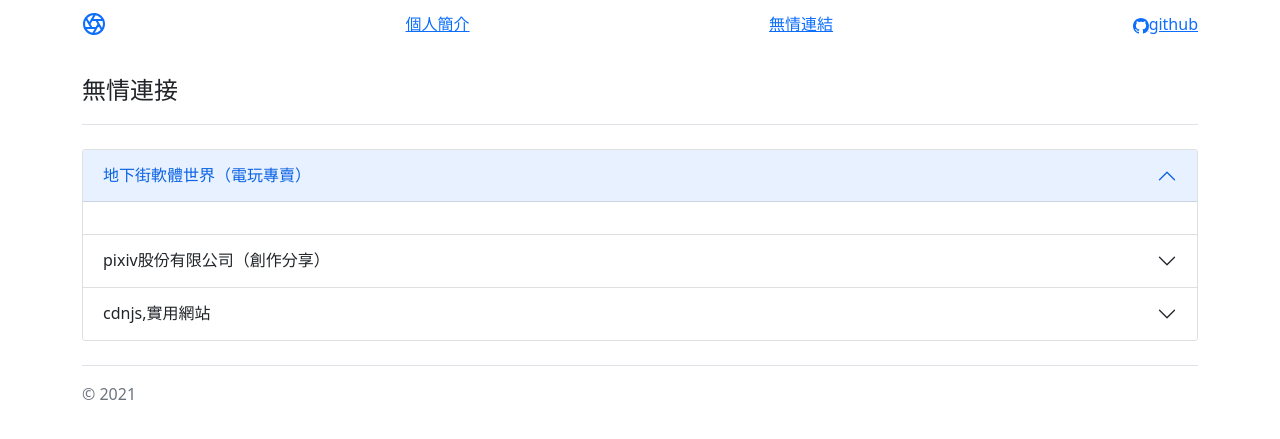
After one commit to yusei27017/flaskBlog, a Flask app: page /linkPage in a window 1280 px wide. The commit adds this page. Shown: the top 439 px of the page. Run offline with Flask 2, Linux system fonts and the light colour scheme; data that the repository does not hold is empty; some libraries are stand-ins or nearby versions.

Commit message:
link page commit

```diff
--- a/app.py
+++ b/app.py
@@ -38,6 +38,10 @@ def skillPage():
 def aboutJp():
     return render_template("aboutJp.html")
 
+@app.route("/linkPage")
+def linkPage():
+    return render_template("linkPage.html")
+
 @app.route("/aboutMeData")
 def aboutMeData():
     res = mongo.db.aboutMe.find({'sort':'aboutMe'})
@@ -58,3 +62,10 @@ def footerData():
     for v in res:
         data = v['data']
     return jsonify(data=data)
+
+@app.route("/linkData")
+def linkData():
+    res = mongo.db.aboutMe.find({'sort':'linkData'})
+    for v in res:
+        data = v['data']
+    return jsonify(data=data)
--- a/templates/layout.html
+++ b/templates/layout.html
@@ -21,7 +21,7 @@
         <svg xmlns="http://www.w3.org/2000/svg" width="24" height="24" fill="none" stroke="currentColor" stroke-linecap="round" stroke-linejoin="round" stroke-width="2" class="d-block mx-auto" role="img" viewBox="0 0 24 24"><title>Product</title><circle cx="12" cy="12" r="10"/><path d="M14.31 8l5.74 9.94M9.69 8h11.48M7.38 12l5.74-9.94M9.69 16L3.95 6.06M14.31 16H2.83m13.79-4l-5.74 9.94"/></svg>
       </a>
       <a class="py-2 d-none d-md-inline-block" href="/aboutMe">個人簡介</a>
-      <a class="py-2 d-none d-md-inline-block" href="#">無情連結</a>
+      <a class="py-2 d-none d-md-inline-block" href="/linkPage">無情連結</a>
       <a class="py-2 d-none d-md-inline-block" href="https://github.com/yusei27017">
         <svg xmlns="http://www.w3.org/2000/svg" width="16" height="16" fill="currentColor" class="bi bi-github" viewBox="0 0 16 16">
           <path d="M8 0C3.58 0 0 3.58 0 8c0 3.54 2.29 6.53 5.47 7.59.4.07.55-.17.55-.38 0-.19-.01-.82-.01-1.49-2.01.37-2.53-.49-2.69-.94-.09-.23-.48-.94-.82-1.13-.28-.15-.68-.52-.01-.53.63-.01 1.08.58 1.23.82.72 1.21 1.87.87 2.33.66.07-.52.28-.87.51-1.07-1.78-.2-3.64-.89-3.64-3.95 0-.87.31-1.59.82-2.15-.08-.2-.36-1.02.08-2.12 0 0 .67-.21 2.2.82.64-.18 1.32-.27 2-.27.68 0 1.36.09 2 .27 1.53-1.04 2.2-.82 2.2-.82.44 1.1.16 1.92.08 2.12.51.56.82 1.27.82 2.15 0 3.07-1.87 3.75-3.65 3.95.29.25.54.73.54 1.48 0 1.07-.01 1.93-.01 2.2 0 .21.15.46.55.38A8.012 8.012 0 0 0 16 8c0-4.42-3.58-8-8-8z"/>
--- /dev/null
+++ b/templates/linkPage.html
@@ -0,0 +1,93 @@
+{% extends "layout.html" %}
+
+{% block body %}
+<head>
+    <style>
+      .bd-placeholder-img {
+        font-size: 1.125rem;
+        text-anchor: middle;
+        -webkit-user-select: none;
+        -moz-user-select: none;
+        user-select: none;
+      }
+
+      @media (min-width: 768px) {
+        .bd-placeholder-img-lg {
+          font-size: 3.5rem;
+        }
+      }
+    </style>
+
+
+  </head>
+  <body>
+
+<main>
+  <div class="container py-4">
+    <header class="pb-3 mb-4 border-bottom">
+        <span class="fs-4">無情連接</span>
+    </header>
+
+    <div class="accordion" id="accordionExample">
+        <div class="accordion-item">
+          <h2 class="accordion-header" id="headingOne">
+            <button class="accordion-button" type="button" data-bs-toggle="collapse" data-bs-target="#collapseOne" aria-expanded="true" aria-controls="collapseOne">
+              地下街軟體世界（電玩專賣）
+            </button>
+          </h2>
+          <div id="collapseOne" class="accordion-collapse collapse show" aria-labelledby="headingOne" data-bs-parent="#accordionExample">
+            <div class="accordion-body" id="link_0">
+            </div>
+          </div>
+        </div>
+        <div class="accordion-item">
+          <h2 class="accordion-header" id="headingTwo">
+            <button class="accordion-button collapsed" type="button" data-bs-toggle="collapse" data-bs-target="#collapseTwo" aria-expanded="false" aria-controls="collapseTwo">
+              pixiv股份有限公司（創作分享）
+            </button>
+          </h2>
+          <div id="collapseTwo" class="accordion-collapse collapse" aria-labelledby="headingTwo" data-bs-parent="#accordionExample">
+            <div class="accordion-body" id="link_1">
+            </div>
+          </div>
+        </div>
+        <div class="accordion-item">
+          <h2 class="accordion-header" id="headingThree">
+            <button class="accordion-button collapsed" type="button" data-bs-toggle="collapse" data-bs-target="#collapseThree" aria-expanded="false" aria-controls="collapseThree">
+              cdnjs,實用網站
+            </button>
+          </h2>
+          <div id="collapseThree" class="accordion-collapse collapse" aria-labelledby="headingThree" data-bs-parent="#accordionExample">
+            <div class="accordion-body" id="link_2">
+            </div>
+          </div>
+        </div>
+      </div>
+
+    <footer class="pt-3 mt-4 text-muted border-top">
+      &copy; 2021
+    </footer>
+  </div>
+</main>
+<script>
+    $(function(){
+      var xhr = new XMLHttpRequest();
+      xhr.onreadystatechange = function(){
+        if(this.readyState == 4 && this.status == 200){
+          var data = JSON.parse(this.responseText).data;
+
+          $("#link_0").html(data.link_0);
+          $("#link_1").html(data.link_1);
+          $("#link_2").html(data.link_2);
+
+        }
+      }
+      xhr.open('GET', '/linkData', true);
+      xhr.send();
+    })
+
+</script>
+
+
+</body>
+{% endblock %}
--- a/templates/ps5Page.html
+++ b/templates/ps5Page.html
@@ -43,7 +43,7 @@
         <div class="h-100 p-5 text-white bg-dark rounded-3">
           <h2>開發背景</h2>
           <p id="ps5Info_d"></p>
-          <button class="btn btn-outline-light" type="button">view code</button>
+          <button class="btn btn-outline-light" type="button" onclick="location.href='https://github.com/yusei27017/buygame';">view code</button>
         </div>
       </div>
       <div class="col-md-6">
--- a/templates/skillPage.html
+++ b/templates/skillPage.html
@@ -27,7 +27,7 @@
     <header class="pb-3 mb-4 border-bottom">
       <a href="/" class="d-flex align-items-center text-dark text-decoration-none">
         <svg xmlns="http://www.w3.org/2000/svg" width="40" height="32" class="me-2" viewBox="0 0 118 94" role="img"><title>Bootstrap</title><path fill-rule="evenodd" clip-rule="evenodd" d="M24.509 0c-6.733 0-11.715 5.893-11.492 12.284.214 6.14-.064 14.092-2.066 20.577C8.943 39.365 5.547 43.485 0 44.014v5.972c5.547.529 8.943 4.649 10.951 11.153 2.002 6.485 2.28 14.437 2.066 20.577C12.794 88.106 17.776 94 24.51 94H93.5c6.733 0 11.714-5.893 11.491-12.284-.214-6.14.064-14.092 2.066-20.577 2.009-6.504 5.396-10.624 10.943-11.153v-5.972c-5.547-.529-8.934-4.649-10.943-11.153-2.002-6.484-2.28-14.437-2.066-20.577C105.214 5.894 100.233 0 93.5 0H24.508zM80 57.863C80 66.663 73.436 72 62.543 72H44a2 2 0 01-2-2V24a2 2 0 012-2h18.437c9.083 0 15.044 4.92 15.044 12.474 0 5.302-4.01 10.049-9.119 10.88v.277C75.317 46.394 80 51.21 80 57.863zM60.521 28.34H49.948v14.934h8.905c6.884 0 10.68-2.772 10.68-7.727 0-4.643-3.264-7.207-9.012-7.207zM49.948 49.2v16.458H60.91c7.167 0 10.964-2.876 10.964-8.281 0-5.406-3.903-8.178-11.425-8.178H49.948z" fill="currentColor"></path></svg>
-        <span class="fs-4"></span>
+        <span class="fs-4">虛擬機器與前端與資料庫</span>
       </a>
     </header>
 
```
